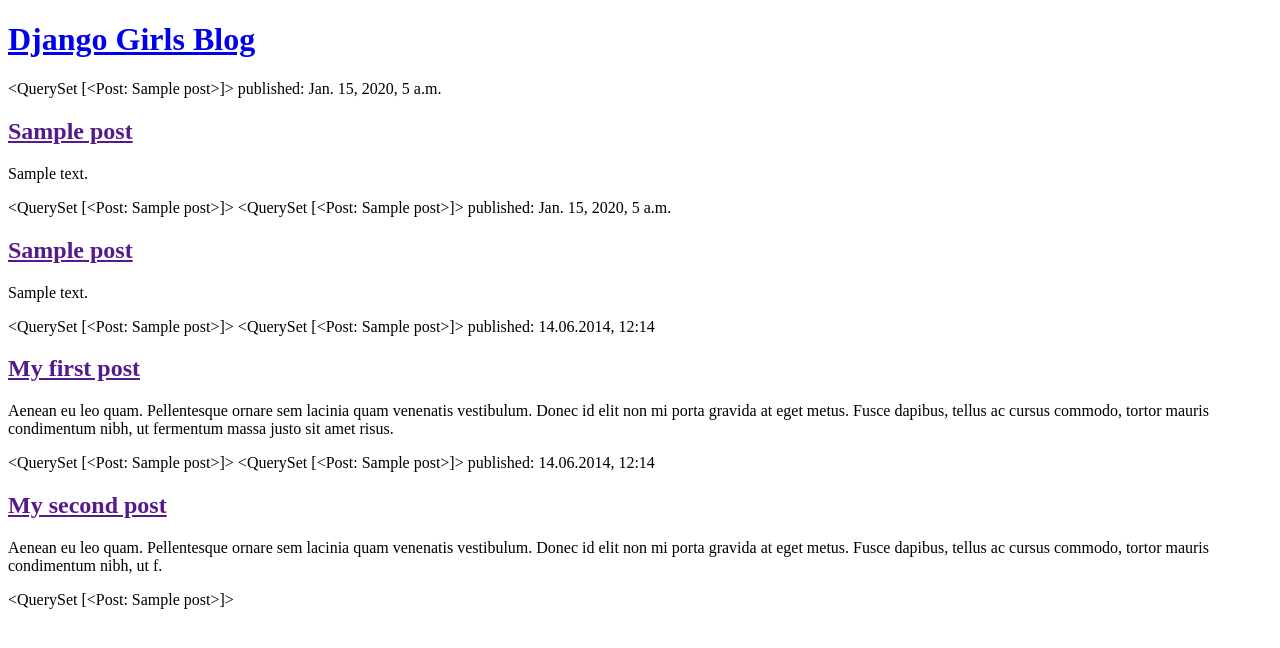
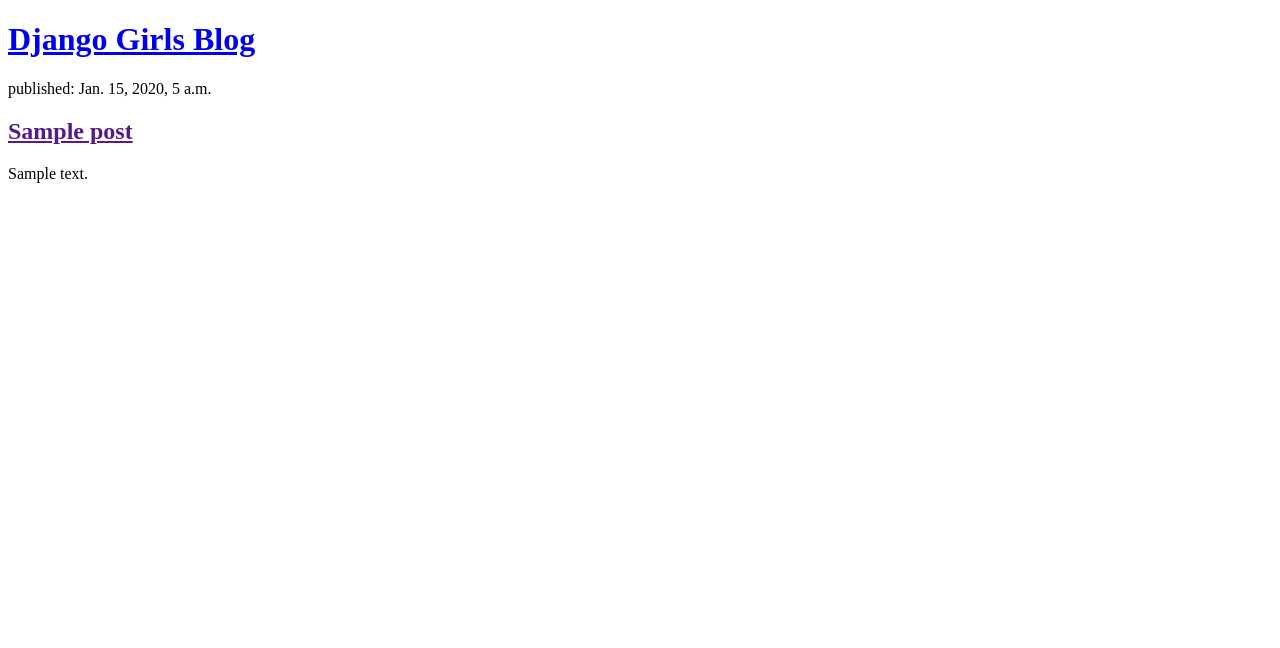
Before and after one commit to emiranda17/Emmanuel-Miranda---Module-5-Tutorial, a Django app: template blog/templates/blog/post_list.html in a window 1280 px wide. Shown: the top 648 px of the page. Run offline with Django 5.2, Linux system fonts and the light colour scheme; the template is opened without the code that fills it: values that come from a table or form of the project are taken from there, others are empty; tables that the repository leaves empty hold one stand-in row (values such as "Sample post").

Commit message:
Finally did something right after 4 hours

```diff
--- a/blog/templates/blog/post_list.html
+++ b/blog/templates/blog/post_list.html
@@ -1,35 +1,21 @@
 <!DOCTYPE html>
 <html>
+<head>
+    <title>Django Girls blog</title>
+</head>
+<body>
     <header>
         <h1><a href="/">Django Girls Blog</a></h1>
     </header>
 
     {% for post in posts %}
-    {{ posts }}
+        <article>
             <time>published: {{ post.published_date }}</time>
             <h2><a href="">{{ post.title }}</a></h2>
             <p>{{ post.text|linebreaksbr }}</p>
-    {{ posts }}
+        </article>
+    {% empty %}
+        <p>No posts are available.</p>
     {% endfor %}
-
-{% for post in posts %}
-    {{ posts }}
-        <time>published: {{ post.published_date }}</time>
-        <h2><a href="">{{ post.title }}</a></h2>
-        <p>{{ post.text|linebreaksbr }}</p>
-    {{ posts }}
-{% endfor %}
-
-        {{ posts }}
-            <time>published: 14.06.2014, 12:14</time>
-            <h2><a href="">My first post</a></h2>
-            <p>Aenean eu leo quam. Pellentesque ornare sem lacinia quam venenatis vestibulum. Donec id elit non mi porta gravida at eget metus. Fusce dapibus, tellus ac cursus commodo, tortor mauris condimentum nibh, ut fermentum massa justo sit amet risus.</p>
-        {{ posts }}
-
-        {{ posts }}
-            <time>published: 14.06.2014, 12:14</time>
-            <h2><a href="">My second post</a></h2>
-            <p>Aenean eu leo quam. Pellentesque ornare sem lacinia quam venenatis vestibulum. Donec id elit non mi porta gravida at eget metus. Fusce dapibus, tellus ac cursus commodo, tortor mauris condimentum nibh, ut f.</p>
-        {{ posts }}
 </body>
 </html>
--- a/mysite/urls.py
+++ b/mysite/urls.py
@@ -1,22 +1,7 @@
-"""
-URL configuration for mysite project.
-
-The `urlpatterns` list routes URLs to views. For more information please see:
-    https://docs.djangoproject.com/en/5.1/topics/http/urls/
-Examples:
-Function views
-    1. Add an import:  from my_app import views
-    2. Add a URL to urlpatterns:  path('', views.home, name='home')
-Class-based views
-    1. Add an import:  from other_app.views import Home
-    2. Add a URL to urlpatterns:  path('', Home.as_view(), name='home')
-Including another URLconf
-    1. Import the include() function: from django.urls import include, path
-    2. Add a URL to urlpatterns:  path('blog/', include('blog.urls'))
-"""
 from django.contrib import admin
-from django.urls import path
+from django.urls import path, include
 
 urlpatterns = [
     path('admin/', admin.site.urls),
+    path('', include('blog.urls')),
 ]
```
Lines whose indentation alone changed are shown as unchanged.
